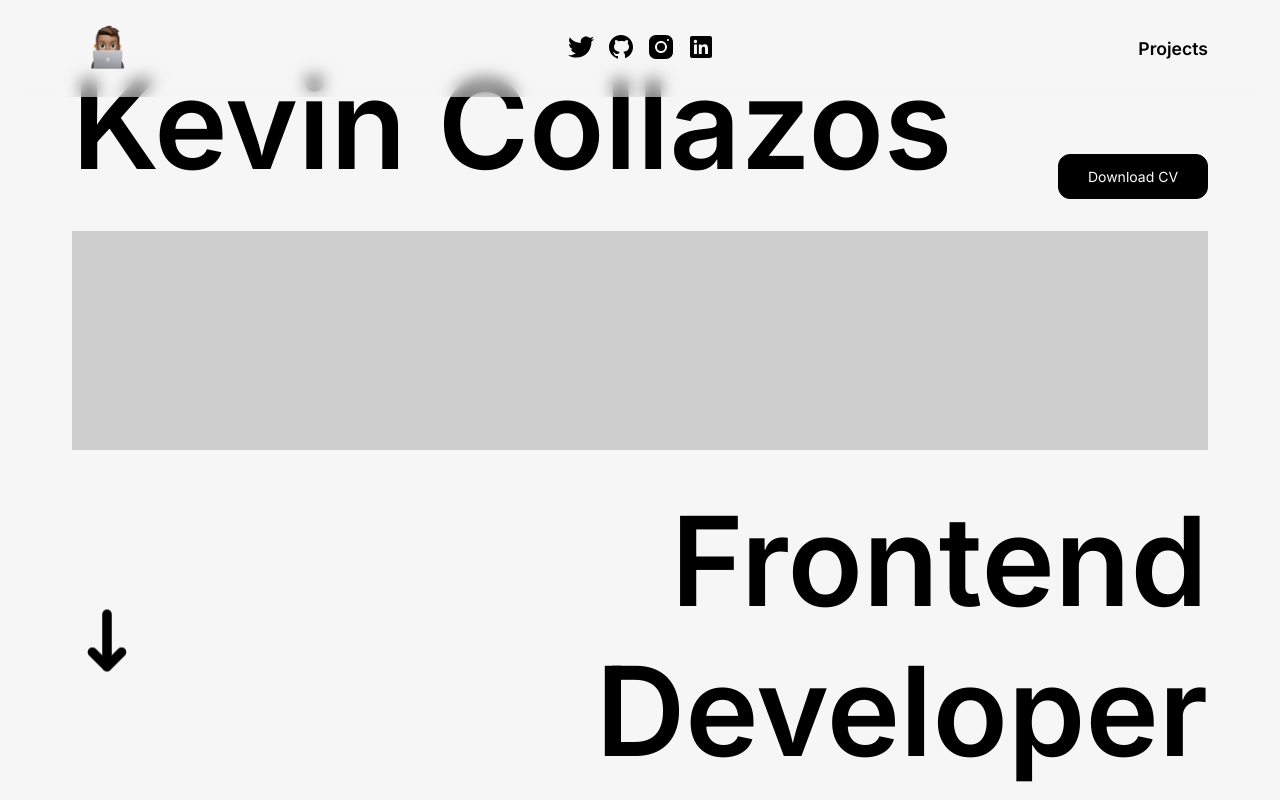
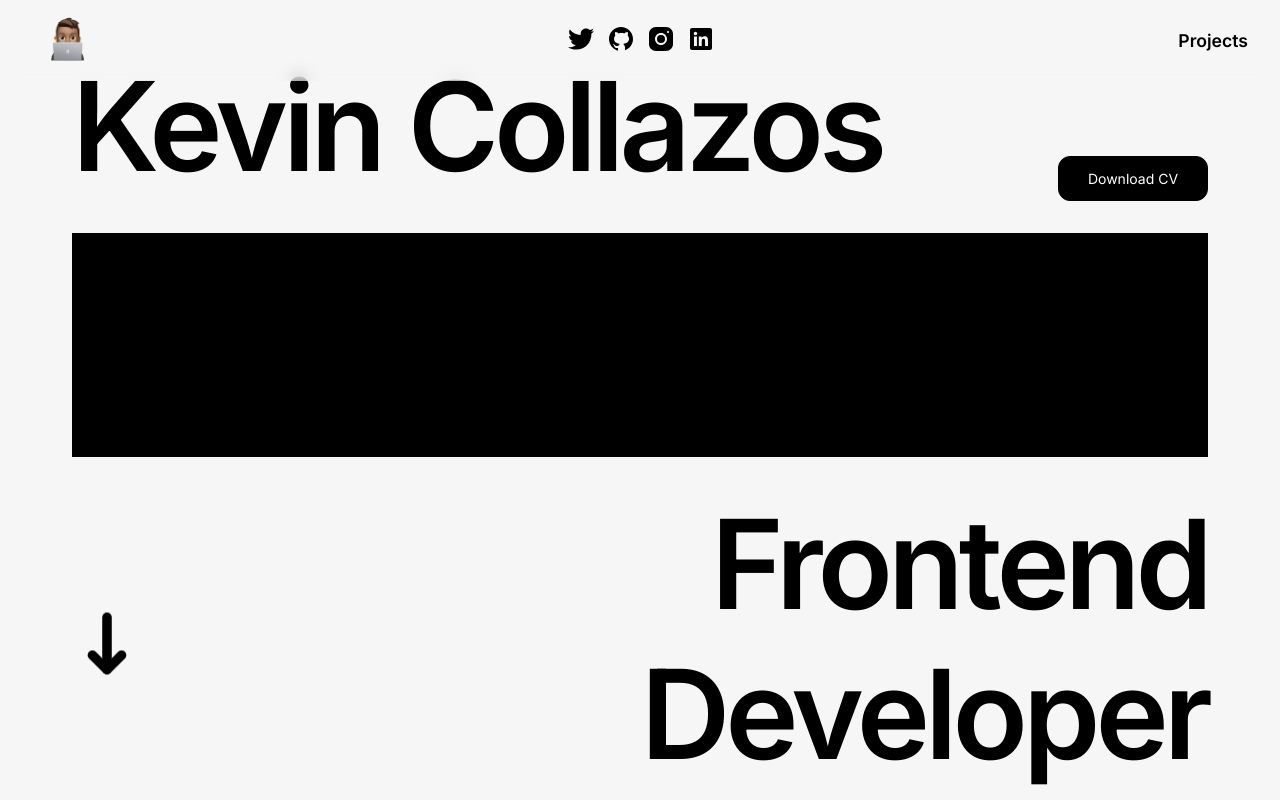
Before and after one commit to xKeCo/portfolio, a Next.js app: page / in a window 1280 px wide. Shown: the top 800 px of the page. Built offline with nearby package versions, Linux system fonts and the light colour scheme.

Commit message:
Some changes in the hero section and projects card

```diff
--- a/components/styles/Nav.module.css
+++ b/components/Nav/styles/Nav.module.css
@@ -2,7 +2,8 @@
   background-color: rgb(246, 246, 246, 0.5);
   backdrop-filter: blur(8px);
   max-width: 100%;
-  position: sticky;
+  width: 100%;
+  position: fixed;
   top: 0;
   z-index: 1;
 }
@@ -11,8 +12,8 @@
   display: flex;
   justify-content: space-between;
   margin: auto;
-  max-width: 1200px;
-  padding: 20px 2rem;
+  max-width: 1500px;
+  padding: 12px 2rem;
 }
 .navcontainer__logo {
   width: 100%;
--- a/components/styles/ProjectsCard.module.css
+++ b/components/ProjectsCard/styles/ProjectsCard.module.css
@@ -8,7 +8,7 @@
   margin: 4rem auto;
   padding-left: 56px;
   gap: 1rem;
-  /* background-color: #eceff1; */
+  background-color: #eceff1;
   border-radius: 24px;
   -webkit-transition: all 200ms ease-out;
   transition: all 200ms ease-out;
--- a/pages/about.tsx
+++ b/pages/about.tsx
@@ -1,7 +1,7 @@
 import Image from "next/image";
 
 // Local Components
-import Nav from "components/Nav";
+import Nav from "components/Nav/Nav";
 
 // Images
 import Imagen from "../public/imgAboutMe/fotoPerfil1.png";
--- a/pages/index.tsx
+++ b/pages/index.tsx
@@ -2,8 +2,8 @@ import type { NextPage } from "next";
 import Image from "next/image";
 
 // Local Components
-import Nav from "components/Nav";
-import ProjectsCard from "components/ProjectsCard";
+import Nav from "components/Nav/Nav";
+import ProjectsCard from "components/ProjectsCard/ProjectsCard";
 
 // Button Arrow Image
 import more from "/public/more.png";
@@ -34,7 +34,7 @@ const Home: NextPage = () => {
               </a>
             </div>
             <div className={s.hero__intro__image}>
-              <img src="/Rectangle.png" alt="" width="100%" />
+              {/* <img src="/foto.png" alt="" width="100%" /> */}
             </div>
             <div className={s.hero__intro__dev}>
               <div className={s.hero__intro__dev__imageContainer}>
@@ -81,7 +81,7 @@ const Home: NextPage = () => {
               alt="sinapsis-image"
             />
           </section>
-          <p className={s.aboutMe__title}>02 - About me</p>
+          <p className={s.aboutMe__title}>02 - A Lil bit About me</p>
           <section className={s.aboutMe}>
             <div className={s.aboutMe__hobbies__title}>
               <h1 className={s.aboutMe__h1}>CrossFit,</h1>
@@ -91,12 +91,13 @@ const Home: NextPage = () => {
 
             <div className={s.aboutMe__hobbies__details}>
               <p className={s.aboutMe__hobbies__details__text}>
-                My hobbies take up a good portion of my leisure time. I&apos;m
-                either cheering up FC Bayern Munich, winning a game of FIFA with
-                them, exploring VR experiences or listening to delightful music.
+                I currently reside in Cali, Colombia. My hobbies occupy a good
+                part of my leisure time, especially training sports such as
+                swimming and CrossFit. I also play games like Call of Duty,
+                League of Legends and FIFA.
               </p>
               <div className={s.aboutMe__hobbies__details__line}>
-                <Link href="/about">
+                <Link href="/about" passHref>
                   <p className={s.aboutMe__hobbies__details__link}>
                     More about me
                   </p>
--- a/styles/Home.module.css
+++ b/styles/Home.module.css
@@ -1,9 +1,11 @@
 .main {
   padding: 0 4.5rem;
+  max-width: 1500px;
+  margin: 0 auto;
 }
 
 .hero {
-  height: 80vh;
+  height: 105vh;
   display: flex;
   flex-direction: column;
   animation: fadein 2s;
@@ -12,7 +14,7 @@
 }
 .hero__intro {
   display: flex;
-  align-items: end;
+  align-items: flex-end;
   justify-content: space-between;
   gap: 1rem;
   animation: fadein 2s;
@@ -21,6 +23,7 @@
 .hero__intro__h1 {
   font-size: 7.75rem;
   font-weight: 600;
+  letter-spacing: -5px;
   margin: 0;
   display: inline-block;
   position: relative;
@@ -45,9 +48,15 @@
   transform: scaleX(1);
   transform-origin: bottom left;
 }
+
+.hero__intro__image {
+  padding: 7rem;
+  background-color: #000;
+}
 .hero__intro__dev__h1 {
   font-size: 7.75rem;
   font-weight: 600;
+  letter-spacing: -5px;
   margin: 0;
   text-align: end;
   transition: all 200ms ease-out;
@@ -252,9 +261,11 @@
 @media (max-width: 674px) {
   .hero__intro__h1 {
     font-size: 3rem;
+    letter-spacing: -2px;
   }
   .hero__intro__dev__h1 {
     font-size: 3rem;
+    letter-spacing: -2px;
   }
   .aboutMe__hobbies__details {
     max-width: 100%;
```
Also changed, not shown: components/Nav/Nav.tsx (renamed from components/Nav.tsx, +4 -4 lines), package.json (+8 -8 lines), components/ProjectsCard/ProjectsCard.tsx (renamed from components/ProjectsCard.tsx), public/foto.png (added), 1 other file (tests, documents, lock files or other folders).
